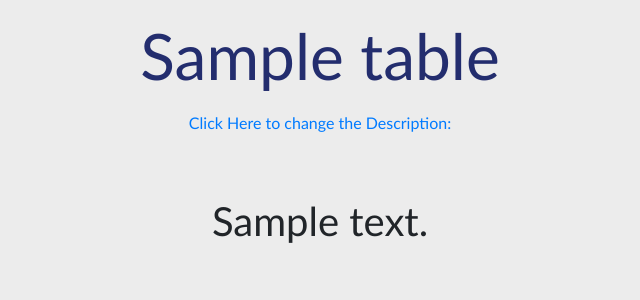
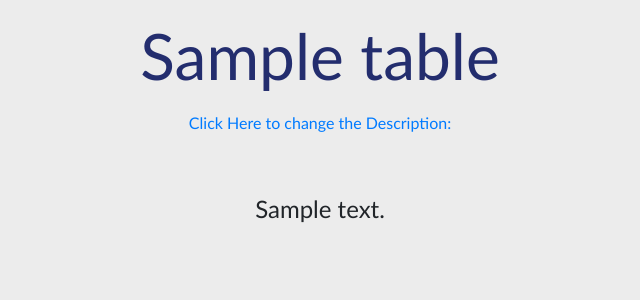
Before and after one commit to deanvains/InteractivePeriodicTable, a Flask app: page /element/1 in a window 1280 px wide. Shown: the part 166-466 px from the top of that part, without its empty margins (320-960 px from the left). Run offline with Flask 2, Linux system fonts and the light colour scheme; tables that the repository leaves empty hold one stand-in row (Sample ...); the page is wider than the window, and the part outside it is not shown; some libraries are stand-ins or nearby versions.

Commit message:
Change font size

```diff
--- a/app/static/style.css
+++ b/app/static/style.css
@@ -5,7 +5,7 @@ body {
 }
 
 .desc {
-    font-size: 250%;
+    font-size: 150%;
 }
 
 .title h1 {
```
